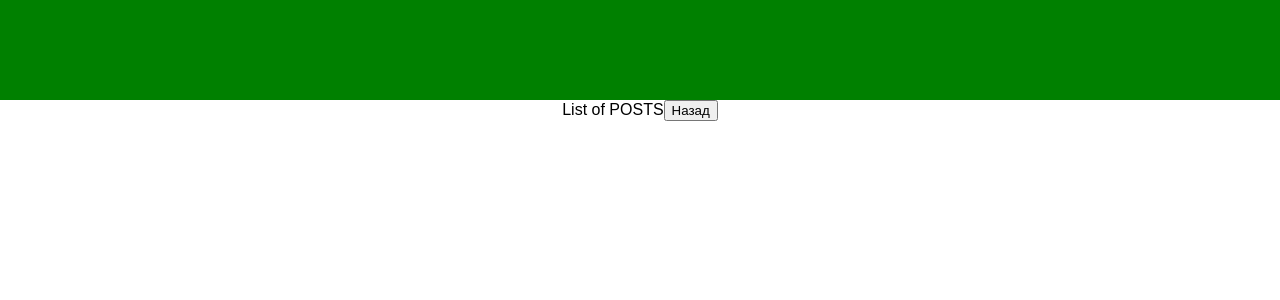
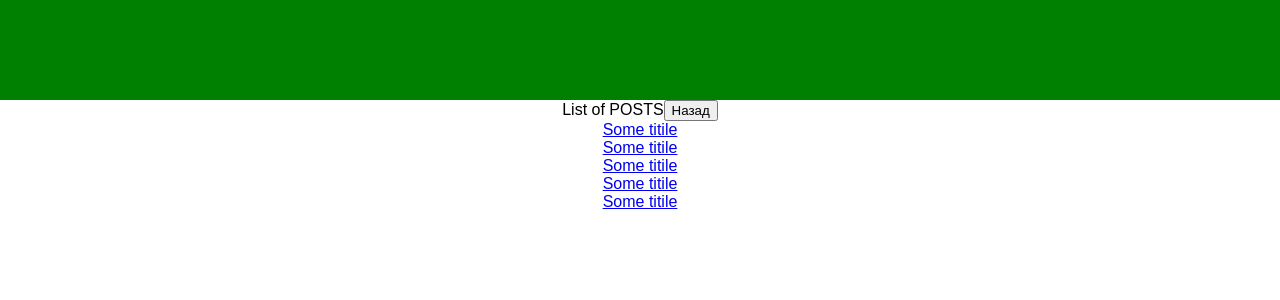
Before and after one commit to shapkarin/blog, a React (Create React App) app: page /posts in a window 1280 px wide. Shown: the top 300 px of the page. Built offline with nearby package versions, Linux system fonts and the light colour scheme.

Commit message:
posts list and post page by id

```diff
--- a/src/Pages/Posts.jsx
+++ b/src/Pages/Posts.jsx
@@ -1,11 +1,37 @@
 import React, { Component } from 'react';
-import { browserHistory } from 'react-router';
+import { Link, browserHistory } from 'react-router';
+
+const itemTest = {
+  title: 'Some titile',
+  date: '10 sep - 13 sep 2017'
+};
 
 export default class App extends Component {
+
+  state = {
+    posts: [
+      { id: 0, ...itemTest },
+      { id: 1, ...itemTest },
+      { id: 2, ...itemTest },
+      { id: 3, ...itemTest },
+      { id: 4, ...itemTest }
+    ]
+  }
+
   render() {
+    const { posts } = this.state;
+
     return <div className="App">
         List of POSTS
-        <button onClick={browserHistory.goBack}>Назад</button>
+        <button onClick={browserHistory.goBack}>Назад</button>  <br />
+        {
+          posts.map(post =>
+            <div>
+              <Link to={`post/${post.id}`}>{post.title}</Link>
+            </div>
+          )
+        }
+
       </div>
   }
 }
--- a/src/Router.jsx
+++ b/src/Router.jsx
@@ -15,7 +15,7 @@ const RouterComponent = () => (
     </Route>
     <Route component={BlogLayout}>
       <Route path="/posts" component={Posts} />
-      <Route path="/post" component={Post} />
+      <Route path="/post/:id" component={Post} />
     </Route>
   </Router>
 )
```
